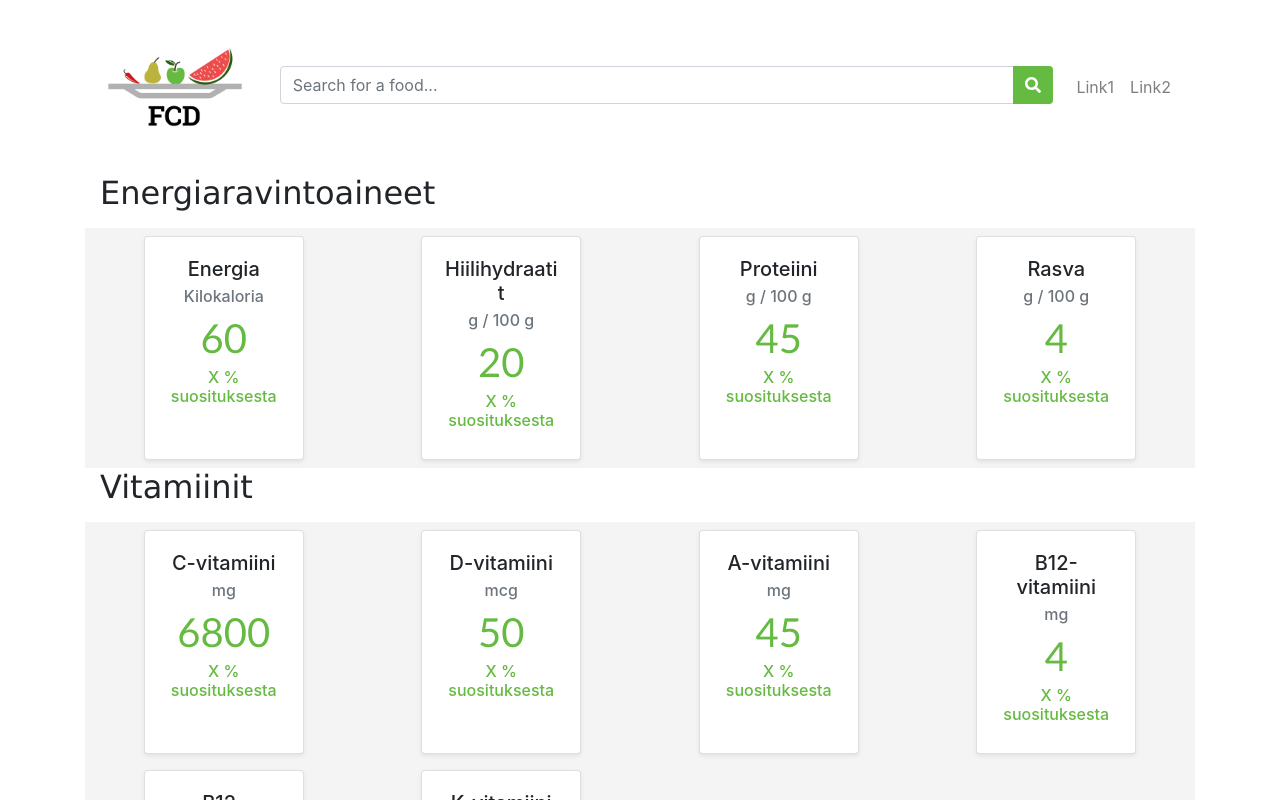
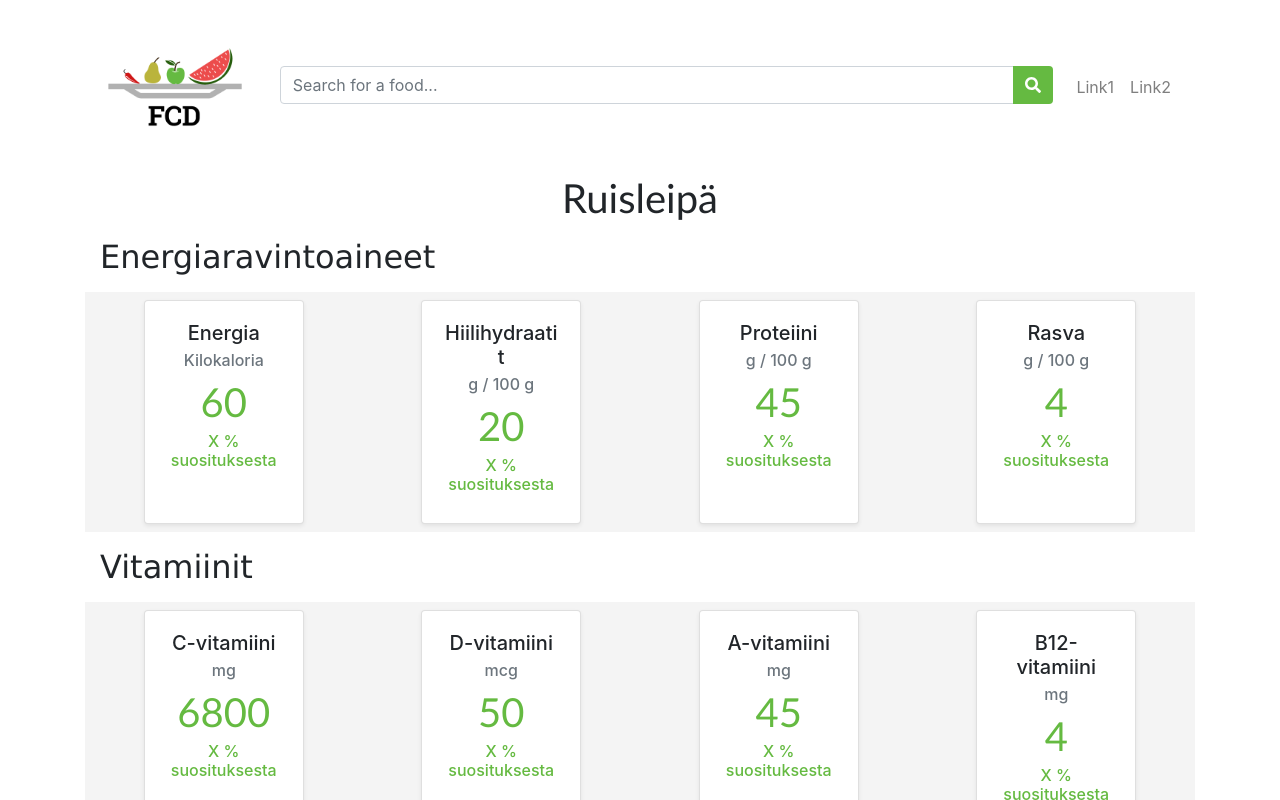
Before and after one commit to ArttuOll/FoodComponentDashboard, a React (Create React App) app: page / in a window 1280 px wide. Shown: the top 800 px of the page. Built offline with nearby package versions, Linux system fonts and the light colour scheme.

Commit message:
Lisää otsikko haetun ruoan nimelle

```diff
--- a/src/elements/body.jsx
+++ b/src/elements/body.jsx
@@ -3,12 +3,12 @@ import Col from "react-bootstrap/Col";
 import Container from "react-bootstrap/Container";
 import Row from "react-bootstrap/Row";
 import ComponentCard from "./component_card";
-import { BigLabel } from "./utils/styled_texts";
+import { FoodLabel, ComponentLabel } from "./utils/styled_texts";
 
 function generateComponentRow(title, data) {
   return () => (
     <Container>
-      <BigLabel className="mb-3 text-break">{title}</BigLabel>
+      <ComponentLabel className="my-3 text-break">{title}</ComponentLabel>
       <Row xs={1} sm={2} md={4} style={{ backgroundColor: "#F4F4F4" }}>
         {data.map((componentCard) => (
           <Col className="d-flex justify-content-center">
@@ -94,10 +94,13 @@ const Body = () => {
     },
   ];
 
+  // TODO: aseta nimi API:sta saatavan datan perusteella
+  const foodName = "Ruisleipä";
   const MacroComponentsRow = generateComponentRow("Energiaravintoaineet", macroData);
   const VitaminsRow = generateComponentRow("Vitamiinit", vitaminData);
   return (
     <div>
+      <FoodLabel className="text-center">{foodName}</FoodLabel>
       <MacroComponentsRow />
       <VitaminsRow />
     </div>
--- a/src/elements/utils/styled_texts.js
+++ b/src/elements/utils/styled_texts.js
@@ -5,7 +5,11 @@ const HiglightedValue = styled.h1`
   color: #65ba41;
 `;
 
-const BigLabel = styled.h2`
+const FoodLabel = styled.h1`
+  font-family: "Trebuchet MS";
+`;
+
+const ComponentLabel = styled.h2`
   font-family: "Verdana";
 `;
 
@@ -21,4 +25,4 @@ const TextWarning = styled.h6`
   color: #bab43c;
 `;
 
-export { HiglightedValue, BigLabel, TextAlert, TextOk, TextWarning };
+export { HiglightedValue, FoodLabel, ComponentLabel, TextAlert, TextOk, TextWarning };
```
